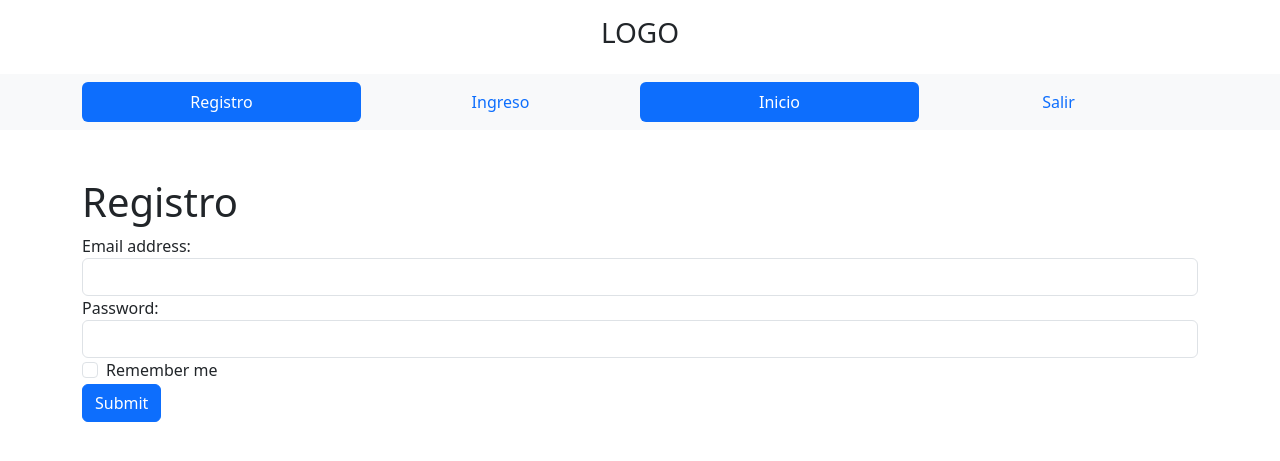
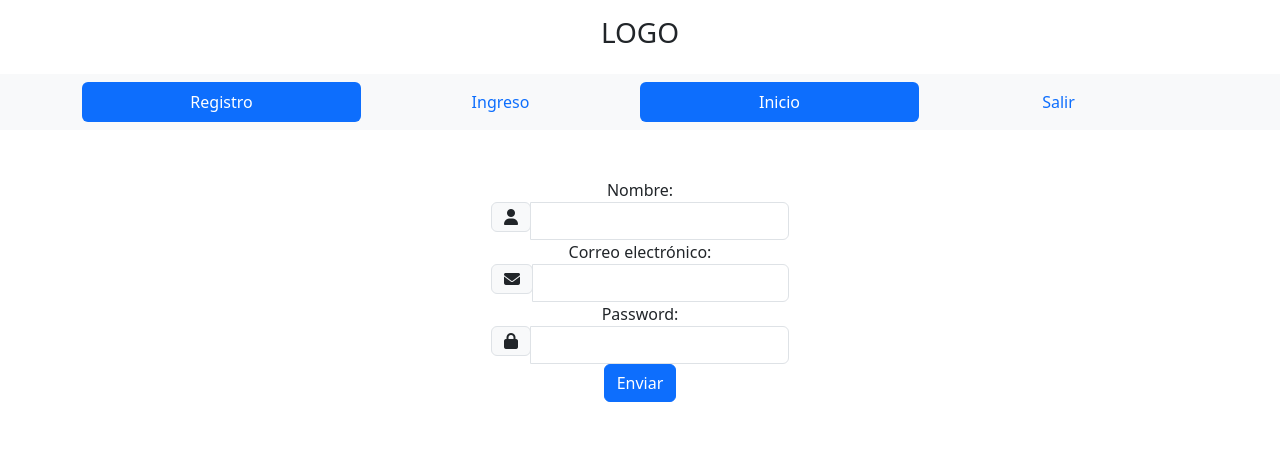
Before and after one commit to DiegoXavier2442/login_securyte, a PHP site: template disenoweb1/vistas/plantilla.php in a window 1280 px wide. Shown: the top 461 px of the page. Run offline with PHP 8.4, Linux system fonts and the light colour scheme; the template is opened without the code that fills it, so the values that code supplies are empty; some libraries are stand-ins or nearby versions.

Commit message:
Pureba POTS

```diff
--- a/disenoweb1/index.php
+++ b/disenoweb1/index.php
@@ -1,6 +1,6 @@
 <?php
 
 require_once "controladores/plantilla.controlador.php";
-
+require_once "controladores/formularios.controlador.php";
 $plantilla = new ControladorPlantilla();
 $plantilla -> ctrTraerPlantilla();
--- a/disenoweb1/vistas/paginas/registro.php
+++ b/disenoweb1/vistas/paginas/registro.php
@@ -1,21 +1,67 @@
-<h1>Registro</h1>
 
-<form >
+<div class="d-flex justify-content-center text-center">
+<form method="post">
   <div class="form-group">
-    <label for="email">Email address:</label>
-    <input type="email" class="form-control" id="email">
+    <label for="nombre">Nombre:</label>
+
+    <div class="input-group">
+  <div class="input-group-prepend">
+    <span class="input-group-text">
+      <i class="fas fa-user"></i>
+    </span>
+  </div>
+  <input type="text" class="form-control" id="nombre" name="registroNombre">
+</div>
+
+  </div>
+
+  <div class="form-group">
+    <label for="email">Correo electrónico:</label>
+
+    <div class="input-group">
+  <div class="input-group-prepend">
+    <span class="input-group-text">
+      <i class="fas fa-envelope"></i>
+    </span>
+    </div>
+    <input type="email" class="form-control" id="email"name="registroEmail">
+  </div>
+
   </div>
 
   <div class="form-group">
     <label for="pwd">Password:</label>
-    <input type="password" class="form-control" id="pwd">
+    <div class="input-group">
+  <div class="input-group-prepend">
+    <span class="input-group-text">
+      <i class="fas fa-lock"></i>
+    </span>
+</div>
+    <input type="password" class="form-control" id="pwd"name="registroPassword">
   </div>
 
-  <div class="form-group form-check">
-    <label class="form-check-label">
-      <input class="form-check-input" type="checkbox"> Remember me
-    </label>
   </div>
+  <?php
 
-  <button type="submit" class="btn btn-primary">Submit</button>
+  //$registro = new controladorFormularios ();
+
+ // $registro -> ctrRegistro();
+
+ $registro = controladorFormularios::ctrRegistro();
+ if($registro=="ok"){
+
+
+
+  echo'<div class = "alert alert-success"> El usuario ha sido registrado </div>';
+
+ }
+
+
+
+  ?>
+
+
+  <button type="submit" class="btn btn-primary">Enviar</button>
 </form>
+
+</div>
```
